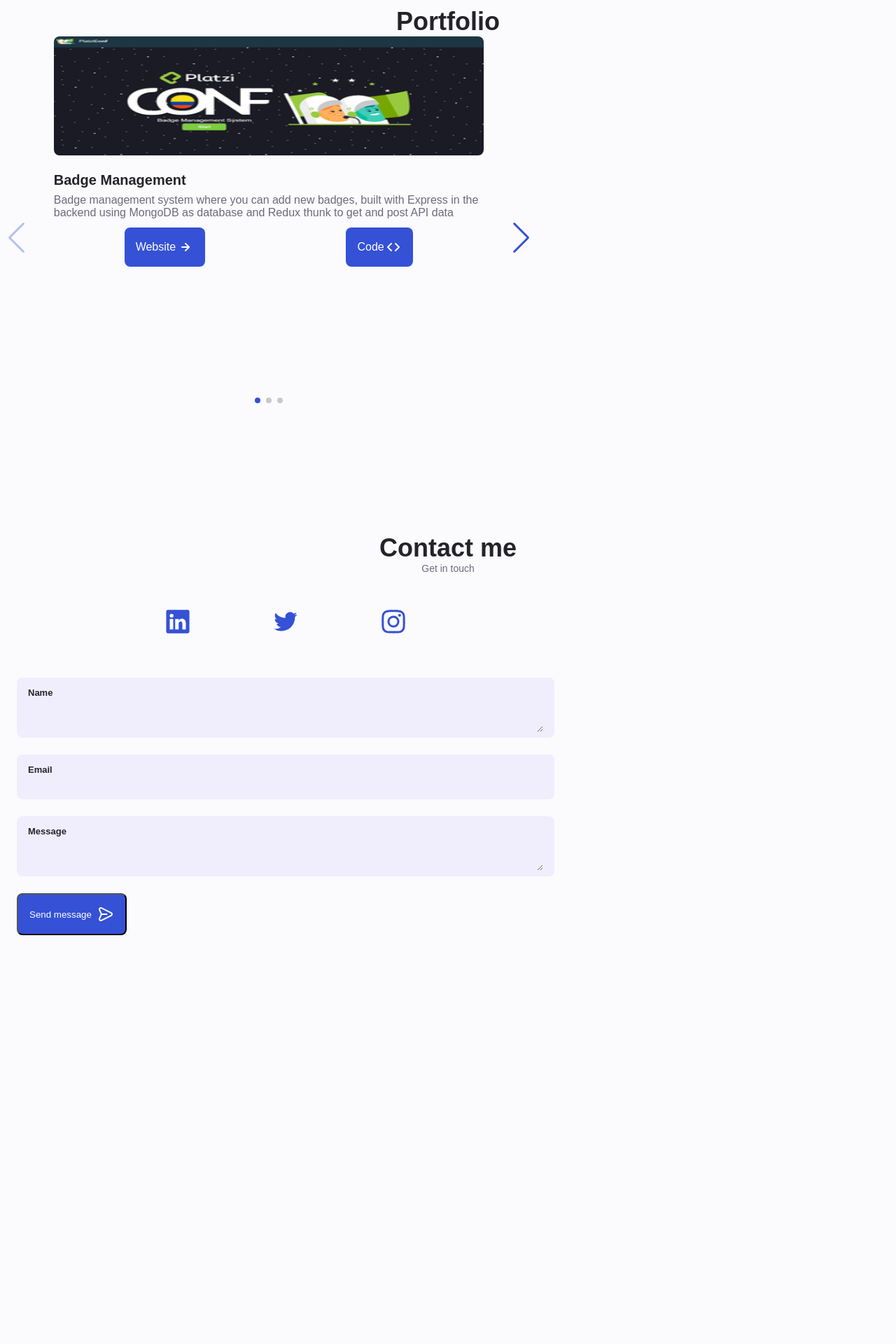
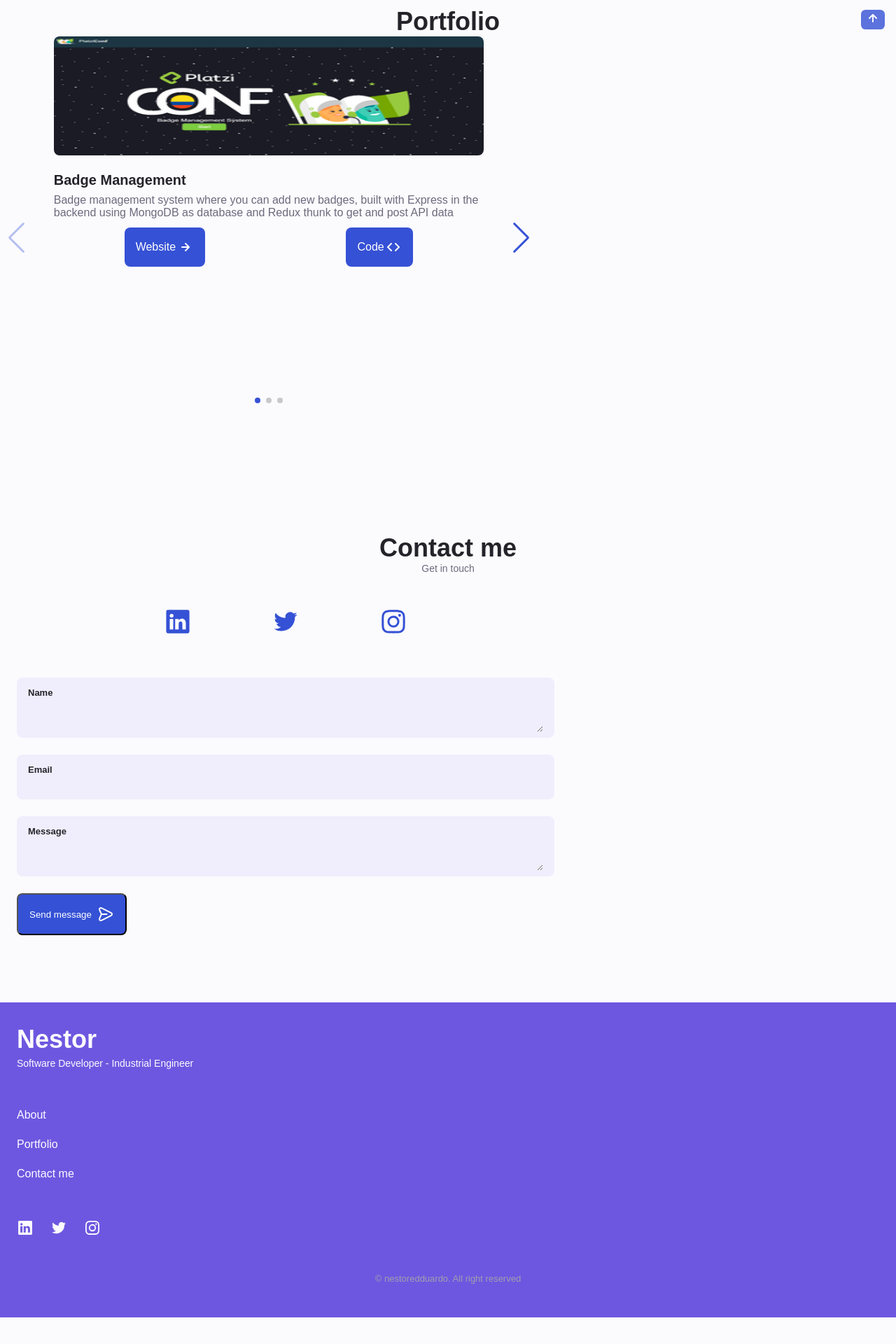
Before and after one commit to NedduJS/portfolio-v2, a Next.js app: page / in a window 1280 px wide. Shown: the part 838-2758 px from the top of the page at 70% size. Before the commit the page ends 2286 px from the top, so only its background shows below. Built offline with nearby package versions, Linux system fonts and the light colour scheme.

Commit message:
Footer with Styles

```diff
--- a/components/Contact.jsx
+++ b/components/Contact.jsx
@@ -76,24 +76,17 @@ export default () => {
           <div className='contact__information'>
             <a
               target='_blank'
-              href='https://www.linkedin.com/in/nestoredduardo/'
-              className='home'>
+              href='https://www.linkedin.com/in/nestoredduardo/'>
               <UilLinkedin className='contact__icon' width='40' height='40' />
             </a>
           </div>
           <div className='contact__information'>
-            <a
-              target='_blank'
-              href='https://twitter.com/nestoredduardo'
-              className='home'>
+            <a target='_blank' href='https://twitter.com/nestoredduardo'>
               <UilTwitter className='contact__icon' width='40' height='40' />
             </a>
           </div>
           <div className='contact__information'>
-            <a
-              target='_blank'
-              href='https://www.instagram.com/nestoredduardo/'
-              className='home'>
+            <a target='_blank' href='https://www.instagram.com/nestoredduardo/'>
               <UilInstagram className='contact__icon' width='40' height='40' />
             </a>
           </div>
--- /dev/null
+++ b/components/Footer.jsx
@@ -0,0 +1,65 @@
+import React from 'react';
+import {
+  UilLinkedin,
+  UilTwitter,
+  UilInstagram,
+} from '@iconscout/react-unicons';
+
+const Footer = () => {
+  return (
+    <footer className='footer'>
+      <div className='footer__bg'>
+        <div className='footer__container container grid'>
+          <div>
+            <h1 className='footer__title'>Nestor</h1>
+            <span className='footer__subtitle'>
+              Software Developer - Industrial Engineer
+            </span>
+          </div>
+          <ul className='footer__links'>
+            <li>
+              <a href='#about' className='footer__link'>
+                About
+              </a>
+            </li>
+            <li>
+              <a href='#portfolio' className='footer__link'>
+                Portfolio
+              </a>
+            </li>
+            <li>
+              <a href='#contact' className='footer__link'>
+                Contact me
+              </a>
+            </li>
+          </ul>
+          <div className='footer__socials'>
+            <a
+              target='_blank'
+              href='https://www.linkedin.com/in/nestoredduardo/'
+              className='footer__social'>
+              <UilLinkedin />
+            </a>
+            <a
+              target='_blank'
+              href='https://twitter.com/nestoredduardo'
+              className='footer__social'>
+              <UilTwitter />
+            </a>
+            <a
+              target='_blank'
+              href='https://www.instagram.com/nestoredduardo/'
+              className='footer__social'>
+              <UilInstagram />
+            </a>
+          </div>
+        </div>
+        <p className='footer__copy'>
+          &#169; nestoredduardo. All right reserved
+        </p>
+      </div>
+    </footer>
+  );
+};
+
+export default Footer;
--- a/components/Header.jsx
+++ b/components/Header.jsx
@@ -11,6 +11,15 @@ import {
 
 const Header = () => {
   const [showMenu, setShowMenu] = useState('');
+  const [scroll, setScroll] = useState('');
+
+  window.addEventListener('scroll', () => {
+    if (window.scrollY >= 200) {
+      setScroll('scroll-header');
+    } else {
+      setScroll('');
+    }
+  });
 
   const handleToggleClick = () => {
     setShowMenu('show-menu');
@@ -21,7 +30,7 @@ const Header = () => {
   };
 
   return (
-    <header className='header' id='header'>
+    <header className={`header ${scroll}`} id='header'>
       <nav className='nav container'>
         <a href='#' className='nav__logo'>
           Nestor
--- a/components/Main.jsx
+++ b/components/Main.jsx
@@ -4,6 +4,8 @@ import Home from './Home';
 import About from './About';
 import Portfolio from './Portfolio';
 import Contact from './Contact';
+import Footer from './Footer';
+import ScrollTop from './ScrollTop';
 
 const Main = () => {
   return (
@@ -12,6 +14,8 @@ const Main = () => {
       <About />
       <Portfolio />
       <Contact />
+      <Footer />
+      <ScrollTop />
     </div>
   );
 };
--- /dev/null
+++ b/components/ScrollTop.jsx
@@ -0,0 +1,22 @@
+import React, { useState } from 'react';
+import { UilArrowUp } from '@iconscout/react-unicons';
+
+const ScrollTop = () => {
+  const [scroll, setScroll] = useState('');
+
+  window.addEventListener('scroll', () => {
+    if (window.scrollY >= 360) {
+      setScroll('show-scroll');
+    } else {
+      setScroll('');
+    }
+  });
+
+  return (
+    <a href='#' className={`scrollup ${scroll}`} id='scroll-up'>
+      <UilArrowUp className='scrollup__icon' />
+    </a>
+  );
+};
+
+export default ScrollTop;
--- a/global.css
+++ b/global.css
@@ -136,6 +136,7 @@ img {
   bottom: 0;
   left: 0;
   z-index: var(--z-fixed);
+  background-color: var(--white);
 }
 
 .nav {
@@ -451,3 +452,88 @@ img {
     gap: 0;
   }
 }
+
+.footer {
+  padding-top: 2rem;
+}
+
+.footer__container {
+  row-gap: 3.5rem;
+}
+
+.footer__bg {
+  background-color: var(--first-color-second);
+  padding: 2rem 0 3rem;
+}
+
+.footer__title {
+  font-size: var(--h1-font-size);
+  margin-bottom: var(--mb-0-25);
+}
+
+.footer__subtitle {
+  font-size: var(--small-font-size);
+}
+
+.footer__links {
+  display: flex;
+  flex-direction: column;
+  row-gap: 1.5rem;
+}
+
+.footer__link:hover {
+  color: var(--first-color-lighter);
+}
+
+.footer__social {
+  font-size: 1.25rem;
+  margin-right: var(--mb-1-5);
+}
+
+.footer__social:hover {
+  color: var(--first-color-lighter);
+}
+
+.footer__copy {
+  font-size: var(--smaller-font-size);
+  text-align: center;
+  color: var(--text-color-light);
+  margin-top: var(--mb-3);
+}
+
+.footer__title,
+.footer__subtitle,
+.footer__link,
+.footer__social {
+  color: var(--white);
+}
+
+.scroll-header {
+  box-shadow: 0 -1px 4px rgba(0, 0, 0, 0.15);
+}
+
+.scrollup {
+  position: fixed;
+  right: 1rem;
+  bottom: 5rem;
+  background-color: var(--brand);
+  opacity: 0.8;
+  padding: 0 0.3rem;
+  border-radius: 0.4rem;
+  z-index: var(--z-tooltip);
+  transition: 0.4s;
+  bottom: -5rem;
+}
+
+.scrollup:hover {
+  background-color: var(--first-color-alt);
+}
+
+.scrollup__icon {
+  font-size: 1.5rem;
+  color: var(--white);
+}
+
+.show-scroll {
+  bottom: 5rem;
+}
```
